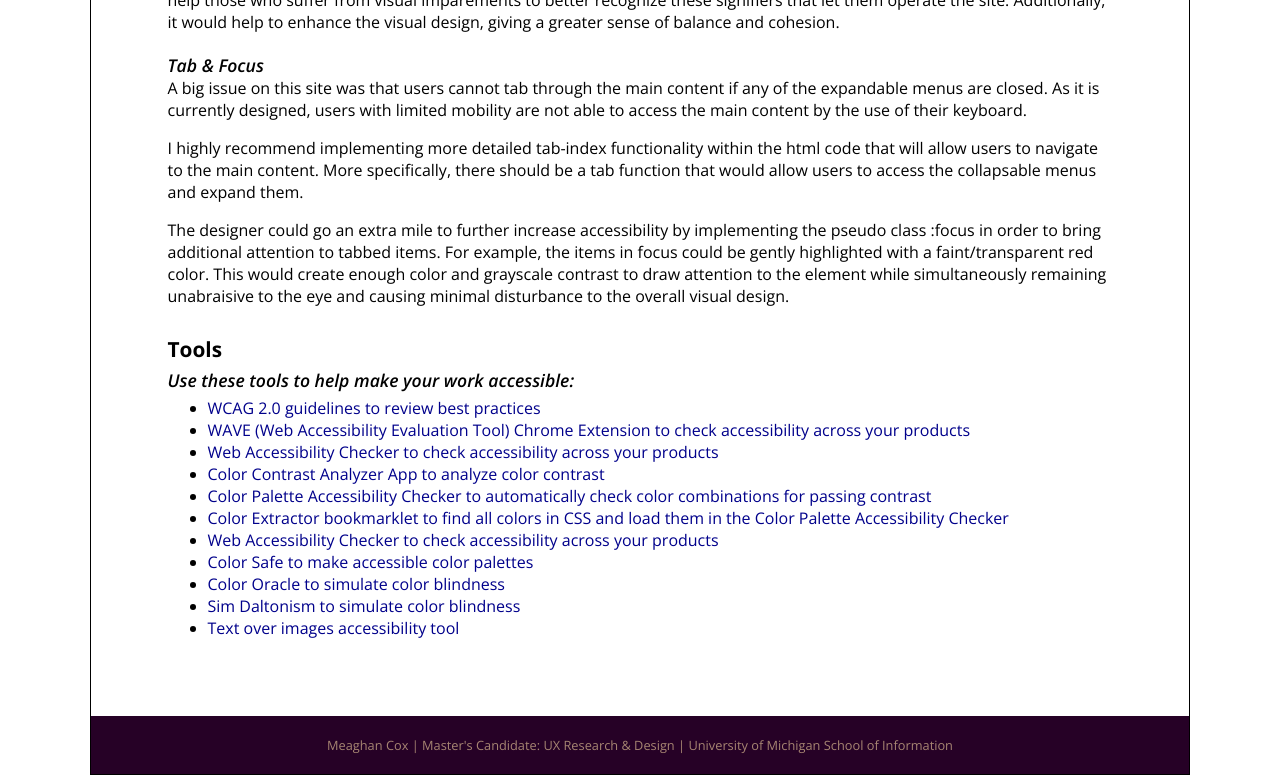
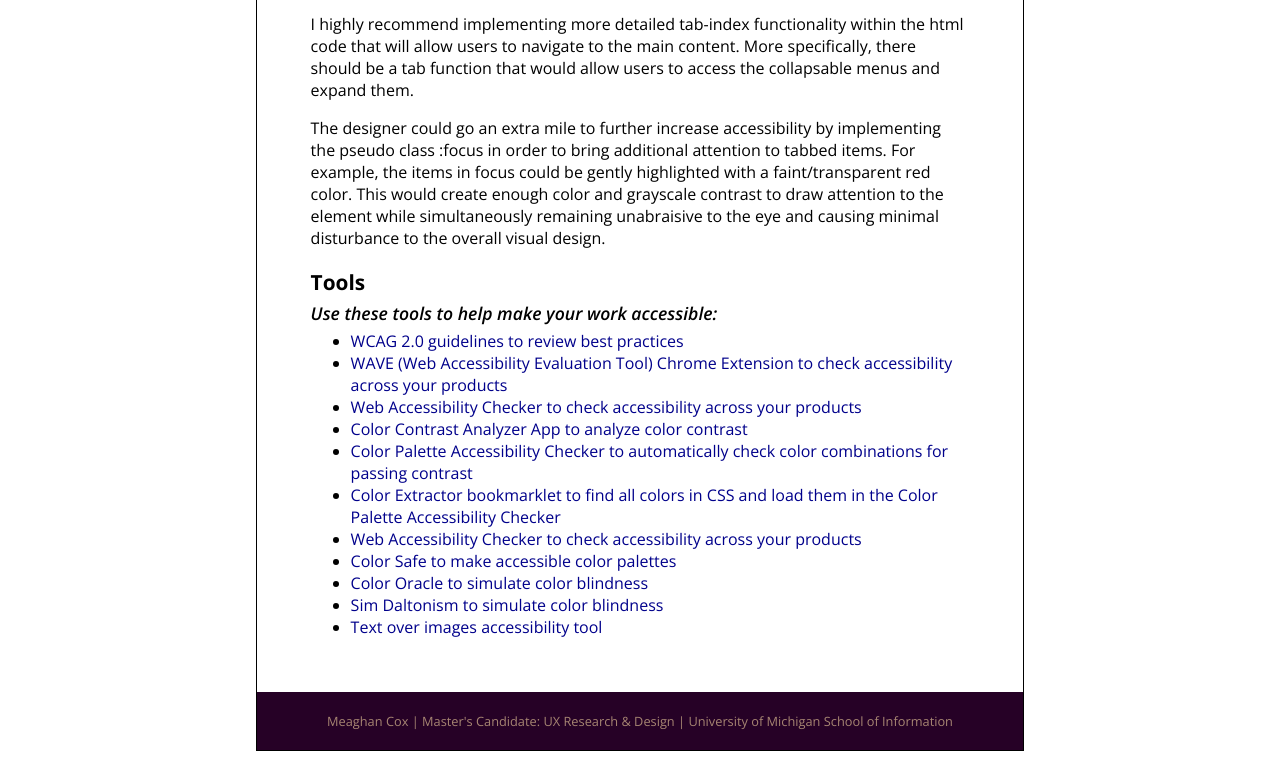
Before and after one commit to bitesizecox/bitesizecox.github.io, a plain HTML site: page Final_Project/index.html in a window 1280 px wide. Shown: the part 1150-1925 px from the top of the page. After the commit the page ends 1901 px from the top, so only its background shows below. Drawn offline with nearby package versions, Linux system fonts and the light colour scheme.

Commit message:
making it responsive

```diff
--- a/Final_Project/css/style.css
+++ b/Final_Project/css/style.css
@@ -1,7 +1,12 @@
 body{
-	margin: 2%;
+	display: flex;
+	margin: 0px;
+	justify-content: center;
+}
+
+.content {
 	border: 1px solid black;
-	margin: 5% 7%;
+	margin: 5% 7% 0;
 	margin-bottom:0px;
 }
 
@@ -19,10 +24,6 @@ a:hover{
 	text-decoration: underline;
 	color: #C05949;
 }
-
-/*h2 a{
-	color: #008080;
-}*/
 
 header{
 	text-align: center;
@@ -75,7 +76,7 @@ header img{
 
 section{
 	margin: 4% 7% 7%;
-	min-height: 100%;
+	/*min-height: 100%;*/
 }
 
 .one, .three {
@@ -116,3 +117,13 @@ footer p{
 	margin: 0px;
 	font-size: .8em;
 }
+
+
+@media only screen and (min-width: 1200px){
+
+	.content{
+		margin: 3% 20% 0;
+		/*max-width: 100vh;		*/
+	}
+
+}
--- a/Final_Project/index.html
+++ b/Final_Project/index.html
@@ -9,6 +9,7 @@
 
 
 <body>
+	<div class="content">
 	<header>
 		<h1>Accessibility Review</h1>
 		<h2><a href="http://alumnus.alumni.umich.edu/notable-alumni/" target="_blank">Conducted on Univeristy of Michigan's Notable Alumni Website</a></h2>
@@ -69,6 +70,7 @@
 	<footer>
 		<p>Meaghan Cox | Master's Candidate: UX Research &amp; Design | <a href="https://www.si.umich.edu">University of Michigan School of Information</a>
 		</p></footer>
+	</div>
 
 
 </body>
```
